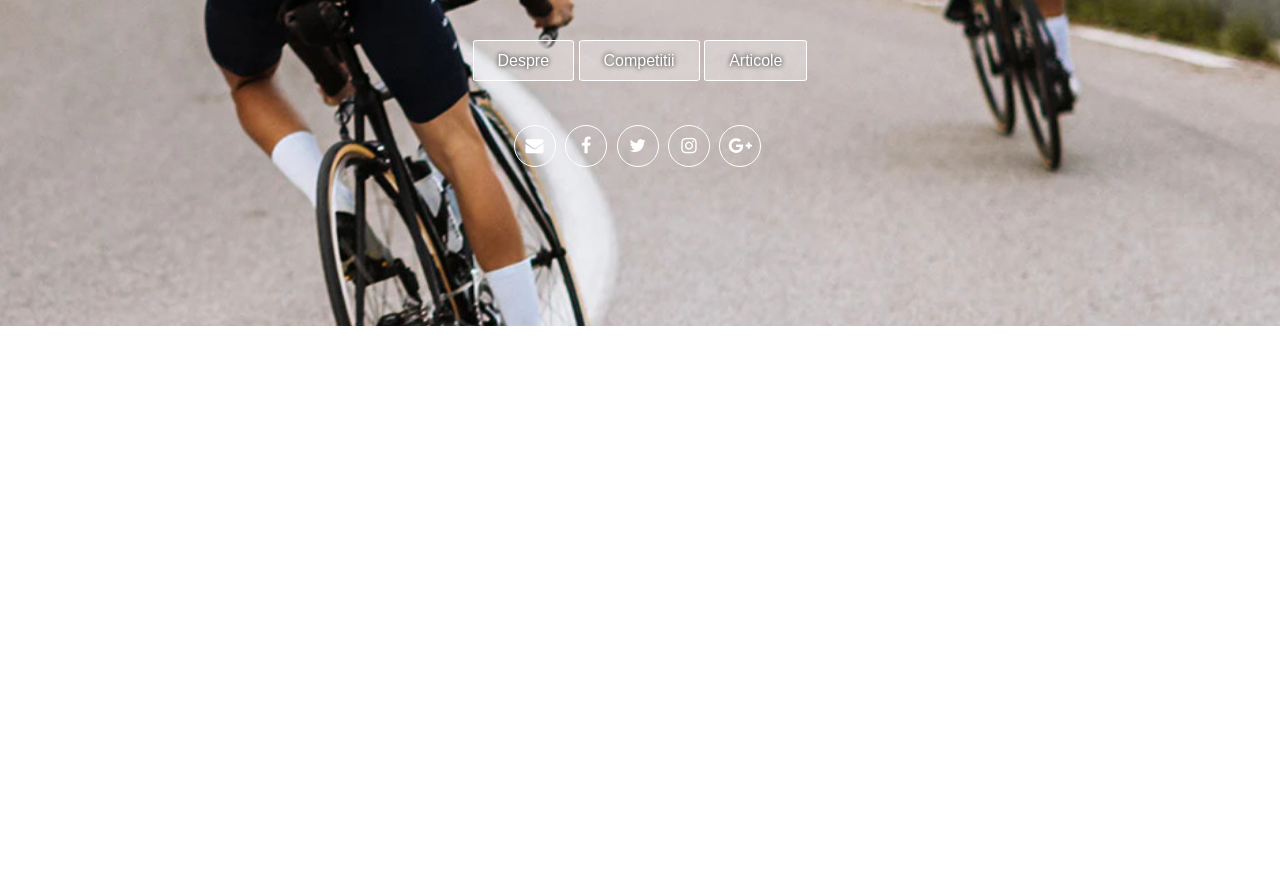
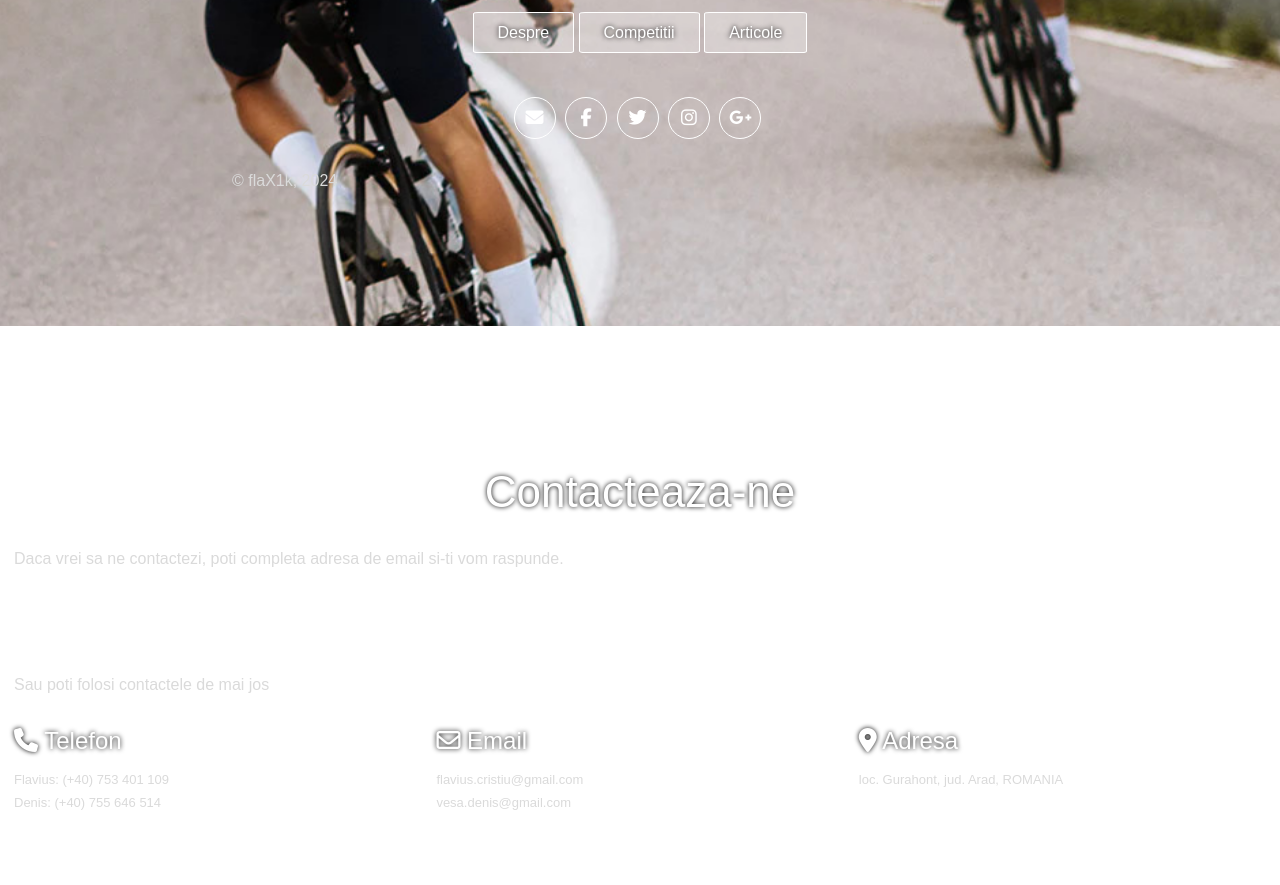
Before and after one commit to honz-cycling/honz-cycling.github.io, a plain HTML site: page index.html in a window 1280 px wide. Shown: the part 474-1359 px from the top of the page. Before the commit the page ends 800 px from the top, so only its background shows below. Drawn offline with Linux system fonts and the light colour scheme; a web font is replaced by a local one.

Commit message:
Update index.html

```diff
--- a/index.html
+++ b/index.html
@@ -6,8 +6,8 @@
 	<title>HONZ cycling club</title>
 
 	<!-- Seo Tags -->
-	<meta name="description" content="Webpage of Honz cycling club">
-	<meta name="keywords" content="cycling, honz, club, Gurahont, strava, gurahonz, ciclism">
+	<meta name="description" content="Your page description here">
+	<meta name="keywords" content="Your meta keywords, here">
 	<meta name="robots" content="index, follow">
 
 	<!-- Favicon -->
@@ -15,8 +15,7 @@
 	<link rel="icon" href="files/favicon.png" type="image/x-icon">
 
 	<!-- Included CSS Files -->
-	<link href="https://fonts.googleapis.com/css?family=Sansita:400,400i,700,700i,800,800i,900,900i" rel="stylesheet">
-	<link href='files/font-awesome.css' rel='stylesheet' type='text/css' media="all">
+	<script src="https://kit.fontawesome.com/c79bcd815a.js" crossorigin="anonymous"></script>
 	<link rel="stylesheet" type="text/css" media="all" href="files/style.css">
 	<link rel="stylesheet" type="text/css" media="all" href="files/css.css">
 	<script type="text/javascript" src="files/modernizr.js"></script>
@@ -73,13 +72,13 @@
 
 					<!-- Social links -->
 					<div class="social">
-						<a href="#"><span class="fa fa-envelope" title="Email"></span></a>
+						<a href="#" id="modal4-open" ><i class="fa-solid fa-envelope"></i></a>
 						<a href="#"><span class="fa fa-facebook" title="Strava"></span></a>
                         <a href="#"><span class="fa fa-twitter" title="Twitter"></span></a>
                         <a href="#"><span class="fa fa-instagram" title="Instagram"></span></a>
                         <a href="#"><span class="fa fa-google-plus" title="Google Plus"></span></a>
 					</div>
-
+					<p class="rights">© flaX1k, 2024</p>
 				</section>
 			</div>
 		</div>
@@ -100,11 +99,10 @@
 					<!-- Columns -->
 					<div class="row">
 						<div class="one">
-							<p>Bine ati venit la HONZ cycling club, o comunitate mica pentru pasionatii de ciclism din zona Gurahont.</p>
-							<p>Suntem cativa pasionati de ciclism, iar daca ciclismul este si pentru tine o pasiune, indiferent pe ce tip de bicicleta pedalezi, ne-am bucura daca te vei alatura clubului nostru, sa fim cati mai multi, sa ne bucuram impreuna de cat mai multe experiente pe doua roti.</p>
-							<p>Clubul nostru este un loc in care va puteti exprima ideile, puteti participa la discutii, puteti pune intrebari, puteti gasi raspunsuri legate de ciclism sau de ce nu, programa viitoare ture de ciclism.</p>
-							<p>Fie ca esti un incepator sau un ciclist experimentat, aici vei gasi informatii despre ceea ce ne leaga, ciclismul.</p>
-							<p>Alatura-te noua astazi si devin-o parte din clubul nostru de ciclism!</p>
+							<p>Bine ati venit la HONZ cycling club, o comunitate mica a pasionatilor de ciclism din zona Gurahont.</p>
+							<p>Ciclismul de sosea este mai mult decat timpi, KOM-uri, depasirea vitezelor, distantelor si statisticilor. Este o modalitate de a te relaxa, o pasiune, de a te simti bine pe bicicleta.</p>
+							<p>Aceasta pagina contine cateva sugestii pentru ture cu bicicleta, articole despre ciclism, idei si opinii.</p>
+							<p>Fie ca esti un incepator sau un ciclist experimentat, alatura-te noua astazi si devin-o parte a clubului nostru de ciclism!</p>
 						</div>
 					</div>
 
@@ -124,18 +122,6 @@
 			<!-- Columns -->
 			<p class="subtitle">Cateva competitii, pentru amatorii de ciclism din Romania, in ordine cronologica</p>
 			<p class="subtitle">Lista in continua actualizare</p>
-			<!-- subscribe form -->
-			<div id="subscribe" class="form-wrap">
-				<form action="subscribe.php" method="post" id="subscribe-form" novalidate="novalidate">
-					<p class="form-field">
-						<label for="subscribe_email" class="screen-reader-text">Your email</label>
-						<input type="text" name="subscribe_email" id="subscribe_email" placeholder="Your email">
-					</p>
-					<p class="form-submit">
-						<input type="submit" name="subscribe_submit" id="subscribe_submit" value="Subscribe">
-					</p>
-				</form>
-				<div class="loading" style="display: none;"><span class="bounce1"></span><span class="bounce2"></span><span class="bounce3"></span></div><div class="success" style="display: none;"></div></div>
 		</section>
 	</div>
 </div>
@@ -156,25 +142,79 @@
 </div>
 </div>
 
-	<!-- Background overlay -->
-	<div class="body-bg">
+<!-- Modal page: Contacteaza-ne -->
+<div id="modal4">
+	<div class="inner">
 
-	<!-- Sky -->
-	<!-- Cloud animation -->
-	<div id="cloud-animation">
-		<!--
-		<img src="files/cloud-01.png" alt="" id="cloud1">
-		<img src="files/cloud-02.png" alt="" id="cloud2">
-		<img src="files/cloud-03.png" alt="" id="cloud3">
-		<img src="files/cloud-04.png" alt="" id="cloud4">
-		-->
-	</div>
+	<!-- Modal toggle -->
+	<div class="social">
+		<a href="#" id="modal4-close"><span class="fa fa-times" title="Close"></span></a>
 	</div>
 
+	<!-- Content -->
+	<section class="content">
+
+		<h1 class="section-title">Contacteaza-ne</h1>
+
+		<!-- Columns -->
+			<div class="row">
+				<div class="one">
+					<p>Daca vrei sa ne contactezi, poti completa adresa de email si-ti vom raspunde.</p>
+			<!-- subscribe form -->
+			<div id="subscribe" class="form-wrap">
+				<form action="subscribe.php" method="post" id="subscribe-form" novalidate="novalidate">
+					<p class="form-field">
+						<label for="subscribe_email" class="screen-reader-text">Adresa email</label>
+						<input type="text" name="subscribe_email" id="subscribe_email" placeholder="Adresa email">
+					</p>
+					<p class="form-submit">
+						<input type="submit" name="subscribe_submit" id="subscribe_submit" value="Trimite">
+					</p>
+				</form>
+				<div class="loading" style="display: none;"><span class="bounce1"></span><span class="bounce2"></span><span class="bounce3"></span></div><div class="success" style="display: none;"></div></div>
+					<p>Sau poti folosi contactele de mai jos</p>
+				</div>
+
+			<div class="one-third">
+				<h2><i class="fa fa-phone"></i> Telefon</h2>
+					<p>Flavius: (+40) 753 401 109<br />Denis: (+40) 755 646 514</p>
+			</div>
+			<div class="one-third">
+				<h2><i class="fa fa-envelope-o"></i> Email</h2>
+					<p>flavius.cristiu@gmail.com<br />vesa.denis@gmail.com</p>
+			</div>
+			<div class="one-third">
+				<h2><i class="fa fa-map-marker"></i> Adresa</h2>
+					<p>loc. Gurahont, jud. Arad, ROMANIA</p>
+			</div>
+			</div>
+
+	</section>
+
+	</div>
+</div>
+
+<!-- Background overlay -->
+<div class="body-bg"></div>
+
+<!--
+<div id="preload">
+	<div id="preload-content">
+		<div class="preload-spinner">
+			<div class="loading-logo-wraper">
+				<img src="files/logo.png" alt="">
+				</div>
+					<div class="tp-loader spinner"></div>
+				</div>
+			</div>
+		</div>
+	</div>
+</div>
+	Loading -->
 
 	<!-- Included JS Files -->
 	<script type="text/javascript" src="files/jquery-1.js"></script>
 	<script type="text/javascript" src="files/plugins.js"></script>
 	<script type="text/javascript" src="files/scripts.js"></script>
 
-<div class="backstretch" style="left: 0px; top: 0px; overflow: hidden; margin: 0px; padding: 0px; height: 703px; width: 1536px; z-index: -999999; position: fixed;"><img style="position: absolute; margin: 0px; padding: 0px; border: medium none; width: 1536px; height: 864px; max-height: none; max-width: none; z-index: -999999; left: 0px; top: -80.5px;" src="files/bg-2.jpg"></div></body></html>
+</div></body></html>
```
